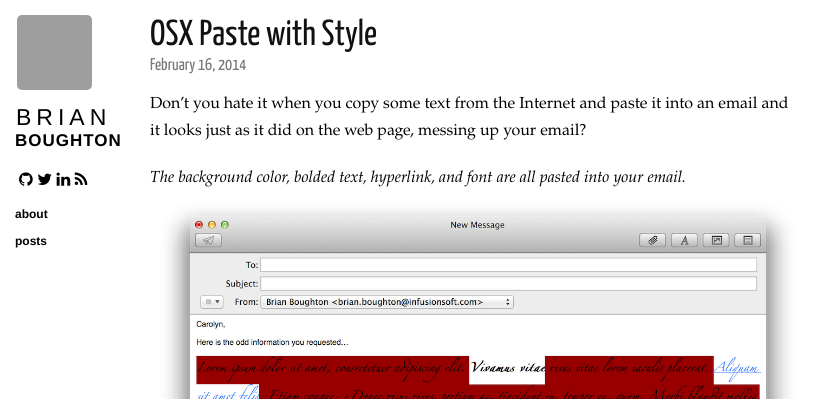
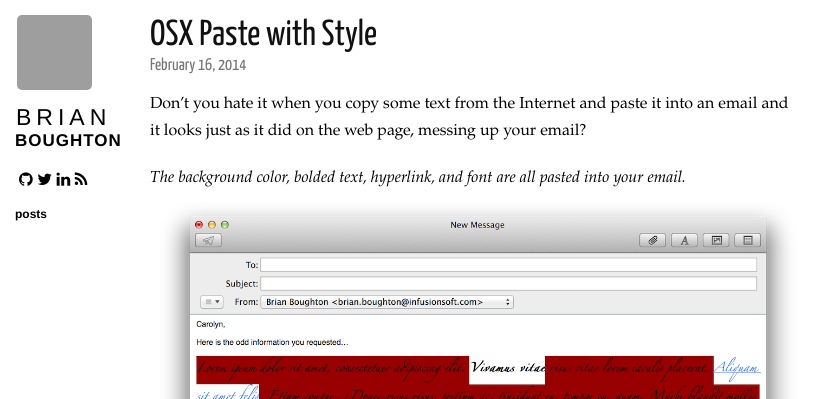
Before and after one commit to bboughton/bboughton.github.io, a Jekyll site: the page built from _posts/2014-02-16-osx-paste-with-style.markdown, in a window 1280 px wide. Shown: the top 399 px of the page, without its empty margins (0-839 px from the left). Built offline with Jekyll 4.4.1, drawn with Linux system fonts in a browser that asks for light colours; nearby versions of some CDN libraries; Markdown is read by kramdown in place of the engine named in the settings; grey boxes are pictures that could not be loaded.

Commit message:
Removing link to about page
Removing link to about page untill I have something to talk about.

```diff
--- a/_layouts/default.html
+++ b/_layouts/default.html
@@ -49,7 +49,6 @@
 
     <section class="sections">
       <ul>
-        <li><a href="/about.html">about</a></li>
         <li><a href="/">posts</a></li>
       </ul>
     </section>
```
